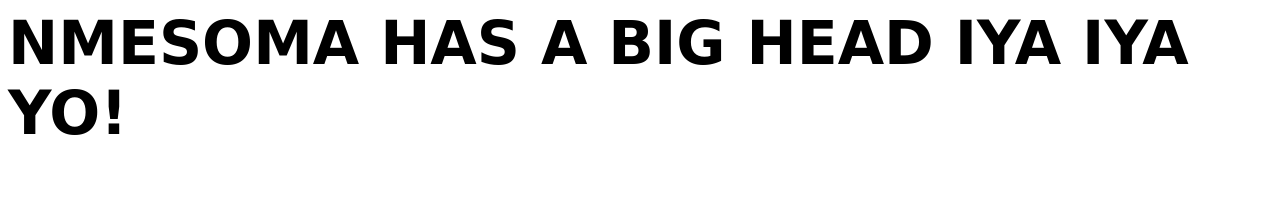
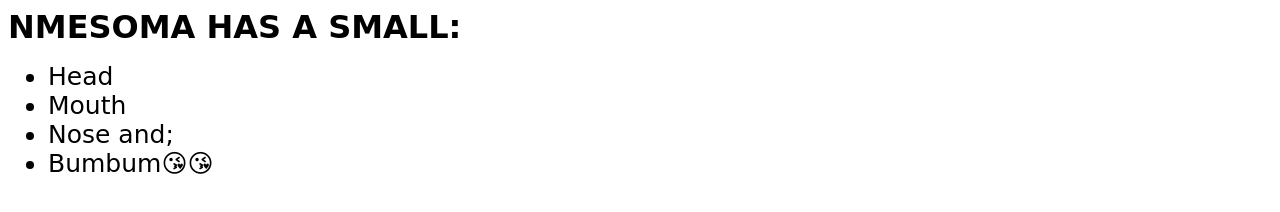
Before and after one commit to joetechster/Webwork, a plain HTML site: page blitz2.html in a window 1280 px wide. Drawn offline with Linux system fonts and the light colour scheme.

Commit message:
Changes to blitz2.html

```diff
--- a/blitz2.html
+++ b/blitz2.html
@@ -9,19 +9,32 @@
         <meta name="viewport" content="width=device-width, initial-scale=1, shrink-to-fit=no">
 
         <style>
-            b
+            div
             {
                 text-align:centre;
                 font-family:cursive;
-                font-size:60px;
+                font-weight: bold;
+font-size:32px;
             }
+            li
+{
+font-family:cursive;
+font-size: 25px;
+}
             </style>
-        <title>BIG HEADED GIRL</title>
+        <title>Nmesoma my love</title>
 
     </head>
 
     <body>
-          <b>NMESOMA HAS A BIG HEAD IYA IYA YO!</b>
+          <div>NMESOMA HAS A SMALL:</div>
+          <ul>
+              <li>Head</li>
+              <li>Mouth</li>
+              <li>Nose and;</li>
+              <li>Bumbum😘😘</li>
+
+          </ul>
     </body>
 
 </html>
```
